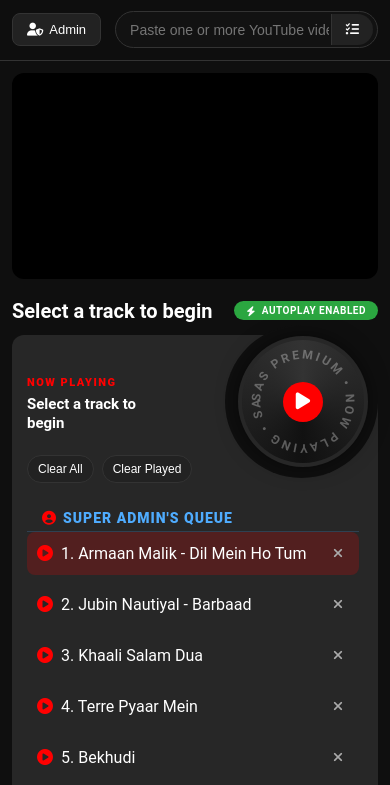
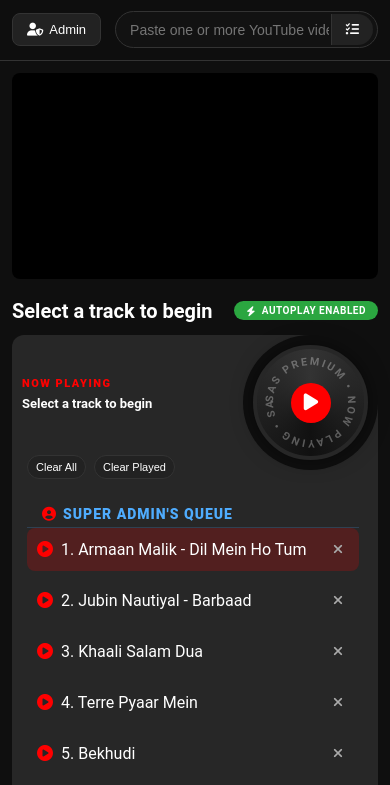
Before and after one commit to sasprojects-lab/sasprojects-lab.github.io, a plain HTML site: page index.html in a window 390 px wide. Shown: the part 59-844 px from the top of the page. Drawn offline with Linux system fonts and the light colour scheme; no server answers.

Commit message:
Update sas-player-styles.css

```diff
--- a/sas-player-styles.css
+++ b/sas-player-styles.css
@@ -743,42 +743,47 @@
       .header-inner {
         flex-wrap: wrap;
       }
-
       .header-actions {
         display: contents;
       }
-
       .search-wrapper {
         order: 3;
         width: 100%;
         max-width: none;
       }
-
       main {
         flex-direction: column;
         overflow: visible;
       }
-
       .sidebar {
-        padding-top: 120px;
-      }
-
+        max-width: 100%;
+        padding-top: 155px;
+      }
       .sidebar-header {
-        width: calc(100% - 195px);
-      }
-
+        width: calc(100% - 180px);
+      }
+      .sidebar::before {
+        width: 155px;
+        height: 155px;
+        top: -5px;
+        right: 0;
+      }
       #track-list {
         max-height: 460px;
       }
-
       .disk-container {
-        width: 130px;
-        height: 123px;
-      }
-
+        width: 135px;
+        height: 125px;
+        right: 10px;
+        top: 8px;
+      }
       .disk {
-        width: 130px;
-        height: 123px;
+        width: 125px;
+        height: 125px;
+      }
+      .remote-control-panel {
+        width: 95%;
+        bottom: 15px;
       }
     }
 
@@ -786,32 +791,69 @@
       header {
         padding: 12px;
       }
-
       main {
         padding: 12px;
         gap: 12px;
       }
-
       .logo img {
         height: 44px;
         width: 112px;
       }
-
       .theme-toggle {
         padding: 8px 12px;
       }
-
       .search-container {
         padding-left: 12px;
       }
-
       .search-container button {
         padding: 8px 14px;
       }
-
+      .sidebar {
+        padding-top: 120px;
+      }
+      .sidebar-header {
+        width: calc(100% - 110px);
+        padding: 15px 10px;
+        height: 120px;
+      }
+      .sidebar-header .sidebar-track-title {
+        font-size: 13px;
+      }
       .sidebar::before {
-        width: 153px;
-        height: 153px;
+        width: 135px;
+        height: 135px;
+        top: 0px;
+      }
+      .disk-container {
+        width: 115px;
+        height: 103px;
+        right: 10px;
+        top: 16px;
+      }
+      .disk {
+        width: 107px;
+        height: 107px;
+      }
+      #player-container {
+        border-radius: 8px;
+      }
+      .queue-actions button {
+        font-size: 11px;
+        padding: 5px 8px;
+      }
+      .remote-control-panel {
+        width: 100%;
+        bottom: 0;
+        border-radius: 20px 20px 0 0;
+        border-bottom: none;
+        padding: 15px 12px;
+      }
+      .sticky-remote-btn {
+        bottom: 15px;
+        right: 15px;
+        width: 48px;
+        height: 48px;
+        font-size: 20px;
       }
     }
 
```
